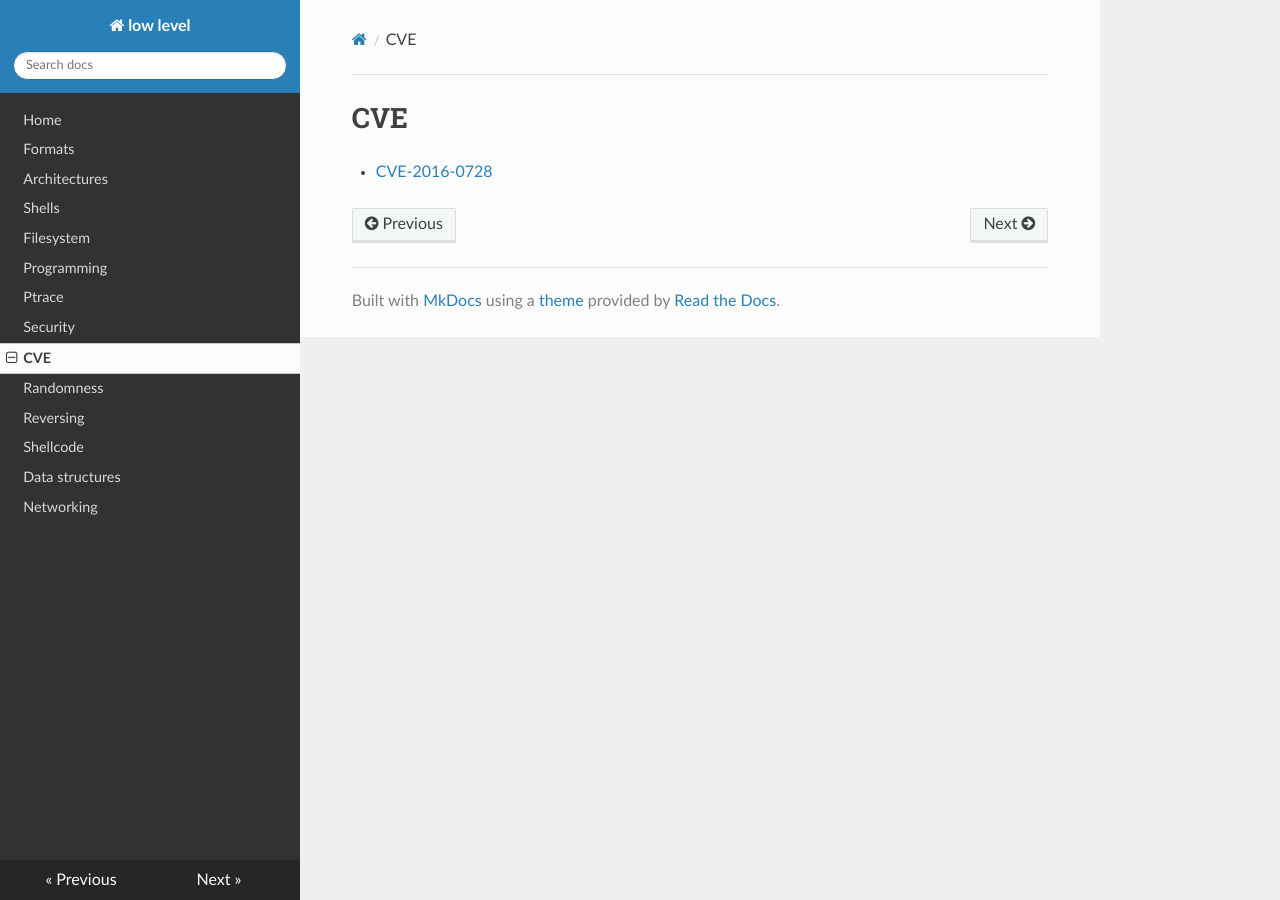
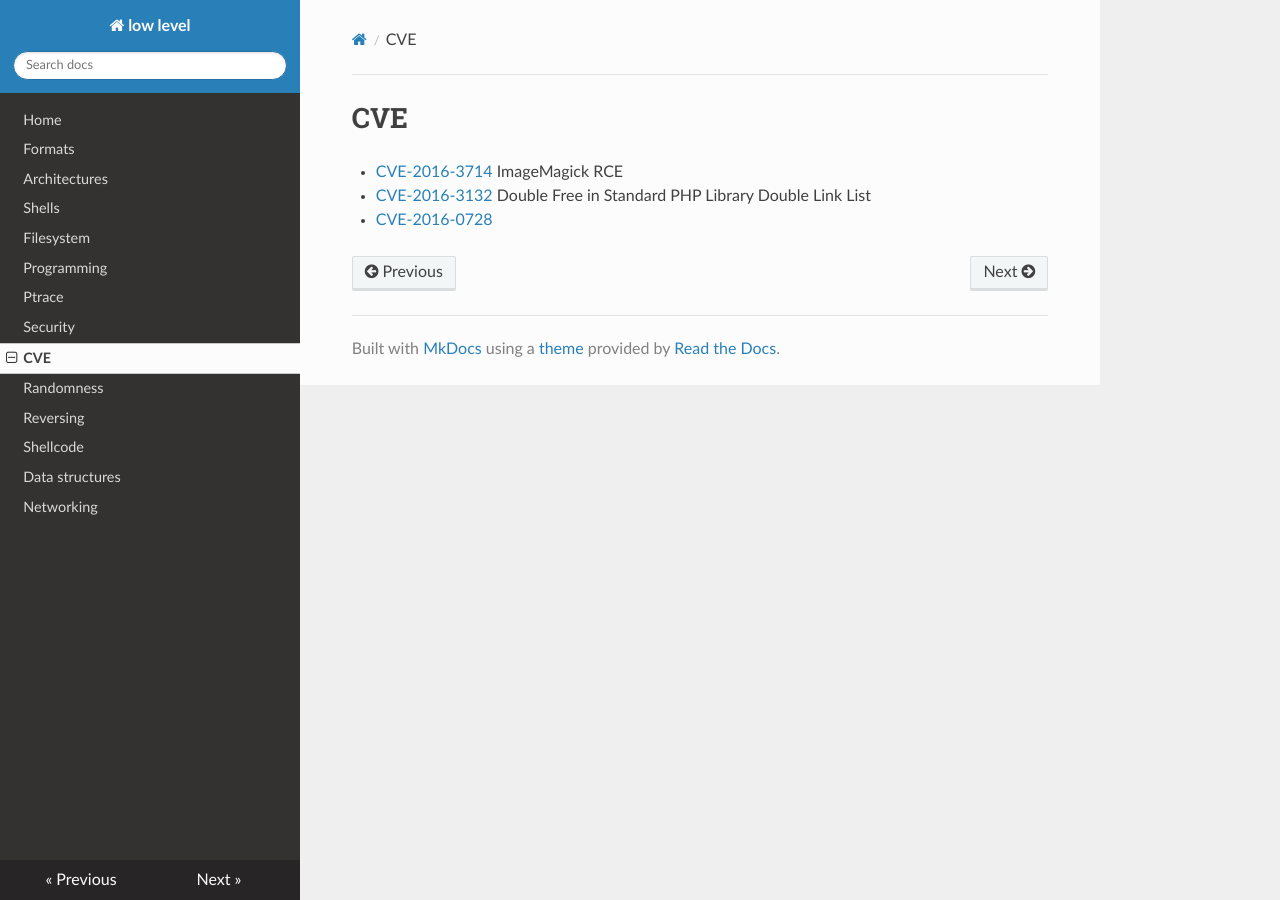
Before and after one commit to gipi/low-level, an MkDocs documentation site: the page built from docs/cve.md, in a window 1280 px wide. Built offline with MkDocs 1.6.1, drawn with Linux system fonts in a browser that asks for light colours; nearby versions of some CDN libraries; old or Windows-style settings are respelled for this version of MkDocs.

Commit message:
Add two CVEs.

```diff
--- a/docs/cve.md
+++ b/docs/cve.md
@@ -1,3 +1,5 @@
 # CVE
 
+ - [CVE-2016-3714](https://imagetragick.com) ImageMagick RCE
+ - [CVE-2016-3132](http://www.libnex.org/blog/doublefreeinstandardphplibrarydoublelinklist) Double Free in Standard PHP Library Double Link List
  - [CVE-2016-0728](http://perception-point.io/2016/01/14/analysis-and-exploitation-of-a-linux-kernel-vulnerability-cve-2016-0728/)
```
